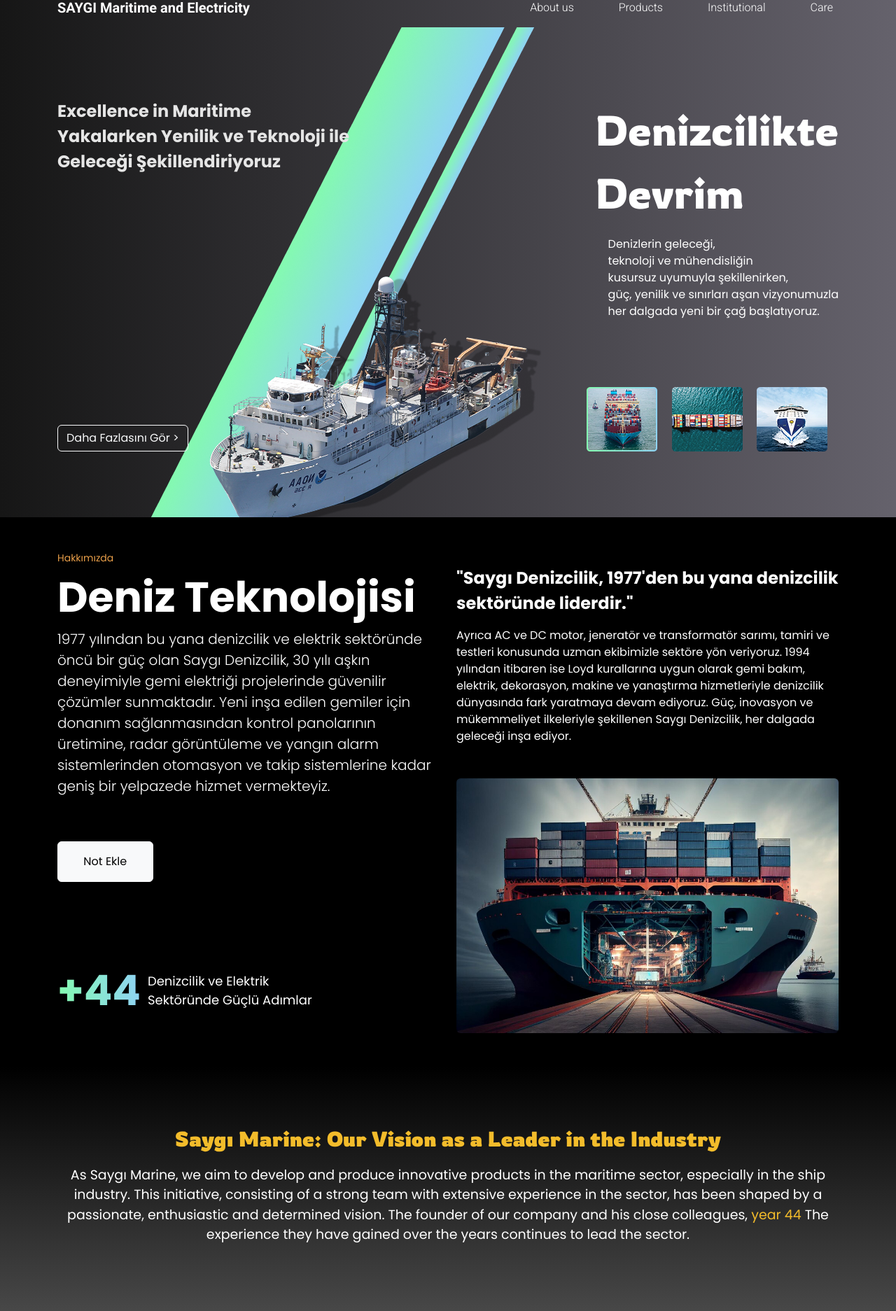
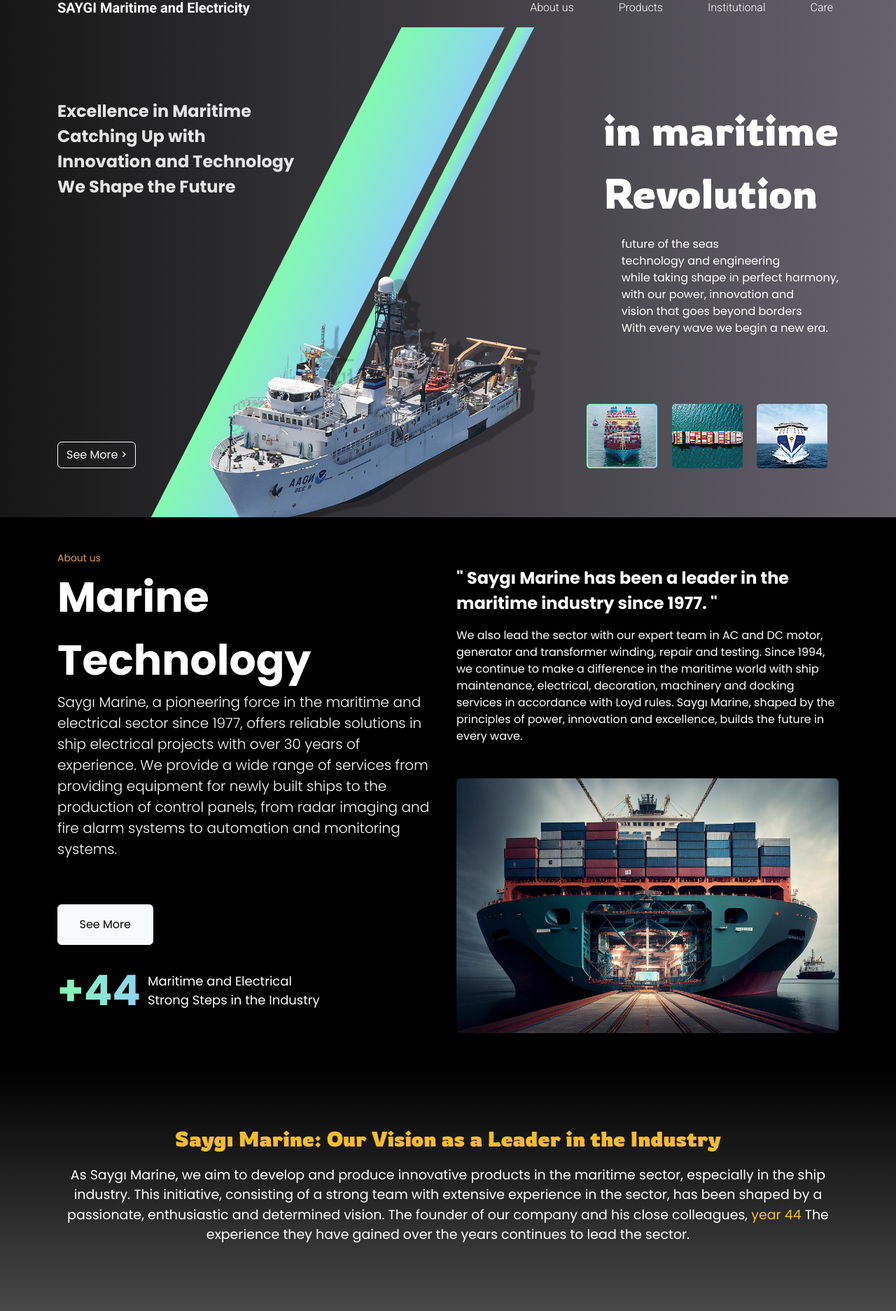
Before and after one commit to code-Beko/saygi, a Django app: page / in a window 1280 px wide. Shown: the part 17-1890 px from the top of the page at 70% size. Run offline with Django 5.2, Linux system fonts and the light colour scheme.

Commit message:
translate

```diff
--- a/jobs/templates/components/navbar.html
+++ b/jobs/templates/components/navbar.html
@@ -1,61 +1,64 @@
 {% load static %}
 {% load i18n %}
 <div class="navbar-height">
-
     <div class="line z-0">
         <img width="auto"
              height="auto"
-             alt="{% trans 'line' %}"
+             alt="line"
              src="{% static 'images/line.png' %}">
     </div>
     <div class="container navbar-text position-relative z-1">
         <div class="row">
-            <div class="col-6 text-start fw-bold"
-                 style="font-size:24px;
-                        color:#E5E5E5">
+            <div class="col-6 text-start fw-bold fs-24" style=" color:#E5E5E5">
                 <p>
                     {% trans "Excellence in Maritime" %}
                     <br />
-                    {% trans "Yakalarken" %}
-                    {% trans "Yenilik ve Teknoloji ile" %}
+                    {% blocktrans %}
+                    Catching Up with <br /> Innovation and Technology {% endblocktrans %}
                     <br />
-                    {% trans "Geleceği Şekillendiriyoruz" %}
+                    {% trans "We Shape the Future" %}
                 </p>
             </div>
             <div class="col-6 d-flex flex-wrap justify-content-end ">
-                <p class="rowdies-family" style="font-size:60px;">
-                    {% trans "Denizcilikte" %}
+                <p class="rowdies-family fs-60">
+                    {% trans "in maritime" %}
                     <br />
-                    {% trans "Devrim" %}
+                    {% trans "Revolution" %}
                 </p>
                 <p>
-                    {% trans "Denizlerin geleceği," %}
+                    {% blocktrans %}
+                    future of the seas
+
                     <br />
-                    {% trans "teknoloji ve mühendisliğin" %}
+                    technology and engineering
                     <br />
-                    {% trans "kusursuz uyumuyla şekillenirken," %}
+                    while taking shape in perfect harmony,
                     <br />
-                    {% trans "güç, yenilik ve sınırları aşan vizyonumuzla" %}
+                    with our power, innovation and
                     <br />
-                    {% trans "her dalgada yeni bir çağ başlatıyoruz." %}
+                    vision that goes beyond borders
+                    <br />
+                    With every wave we begin a new era.
+
+                    {% endblocktrans %}
                 </p>
             </div>
             <div class="col-6 text-start mt-auto">
-                <button class="btn btn-outline-light diagonal-btn">{% trans "Daha Fazlasını Gör" %} ></button>
+                <button class="btn btn-outline-light diagonal-btn">{% trans "See More" %} ></button>
             </div>
             <div class="col-6 double-image ">
                 <div>
                     <img width="auto"
                          height="auto"
-                         alt="{% trans 'ship' %}"
+                         alt="{% trans "ship" %}"
                          src="{% static 'images/ship-1.png' %}">
                     <img width="auto"
                          height="auto"
-                         alt="{% trans 'ship' %}"
+                         alt="{% trans "ship" %}"
                          src="{% static 'images/ship-2.png' %}">
                     <img width="auto"
                          height="auto"
-                         alt="{% trans 'ship' %}"
+                         alt="{% trans "ship" %}"
                          src="{% static 'images/ship-3.png' %}">
                 </div>
             </div>
--- a/jobs/templates/includes/slider.html
+++ b/jobs/templates/includes/slider.html
@@ -3,15 +3,17 @@
 {% load i18n %}
 <div class="bg-black">
     <div class="container py-5">
-        <p class="m-0 fs-14" style="color:#E89E49">Hakkımızda</p>
+        <p class="m-0 fs-14" style="color:#E89E49">{% trans "About us" %}</p>
         <div class="row">
             <div class="col-md-6 d-flex flex-column">
                 <div>
-                    <p class="m-0 fw-bold fs-60">Deniz Teknolojisi</p>
+                    <p class="m-0 fw-bold fs-60">{% trans "Marine Technology" %}</p>
                     <p class="lead">
-                        1977 yılından bu yana denizcilik ve elektrik sektöründe öncü bir güç olan Saygı Denizcilik, 30 yılı aşkın deneyimiyle gemi elektriği projelerinde güvenilir çözümler sunmaktadır. Yeni inşa edilen gemiler için donanım sağlanmasından kontrol panolarının üretimine, radar görüntüleme ve yangın alarm sistemlerinden otomasyon ve takip sistemlerine kadar geniş bir yelpazede hizmet vermekteyiz.
+                        {% blocktrans %}
+                        Saygı Marine, a pioneering force in the maritime and electrical sector since 1977, offers reliable solutions in ship electrical projects with over 30 years of experience. We provide a wide range of services from providing equipment for newly built ships to the production of control panels, from radar imaging and fire alarm systems to automation and monitoring systems.
+                        {% endblocktrans %}
                     </p>
-                    <a class="btn btn-light mt-5 p-3 text-black w-25">Not Ekle</a>
+                    <a class="btn btn-light mt-5 p-3 text-black w-25">{% trans "See More" %}</a>
                 </div>
                 <div class="mt-auto d-flex  justify-content-start align-items-center">
                     <p class="fw-bold fs-60"
@@ -20,18 +22,24 @@
                               color: transparent;
                               margin-right: 10px">+44</p>
                     <p class="fs-18">
-                        Denizcilik ve Elektrik
+                        {% trans "Maritime and Electrical" %}
                         <br>
-                        Sektöründe Güçlü Adımlar
+                        {% trans "Strong Steps in the Industry" %}
                     </p>
                 </div>
             </div>
             <div class="col-md-6">
                 <div>
-                    <p class="fw-bold fs-24 mb-3">"Saygı Denizcilik, 1977'den bu yana denizcilik sektöründe liderdir."</p>
+                    <p class="fw-bold fs-24 mb-3">
+                        " {% blocktrans %}
+                        Saygı Marine has been a leader in the maritime industry since 1977.
+                        {% endblocktrans %}  "
+                    </p>
                     <p class="mb-5">
-                        Ayrıca AC ve DC motor, jeneratör ve transformatör sarımı, tamiri ve testleri konusunda uzman ekibimizle sektöre yön veriyoruz. 1994 yılından itibaren ise Loyd kurallarına uygun olarak gemi bakım, elektrik, dekorasyon, makine ve yanaştırma hizmetleriyle denizcilik dünyasında fark yaratmaya devam ediyoruz.
-                        Güç, inovasyon ve mükemmeliyet ilkeleriyle şekillenen Saygı Denizcilik, her dalgada geleceği inşa ediyor.
+                        {% blocktrans %}
+                       We also lead the sector with our expert team in AC and DC motor, generator and transformer winding, repair and testing. Since 1994, we continue to make a difference in the maritime world with ship maintenance, electrical, decoration, machinery and docking services in accordance with Loyd rules.
+
+                       Saygı Marine, shaped by the principles of power, innovation and excellence, builds the future in every wave.{% endblocktrans %}
                     </p>
                 </div>
                 <img width="100%"
```
